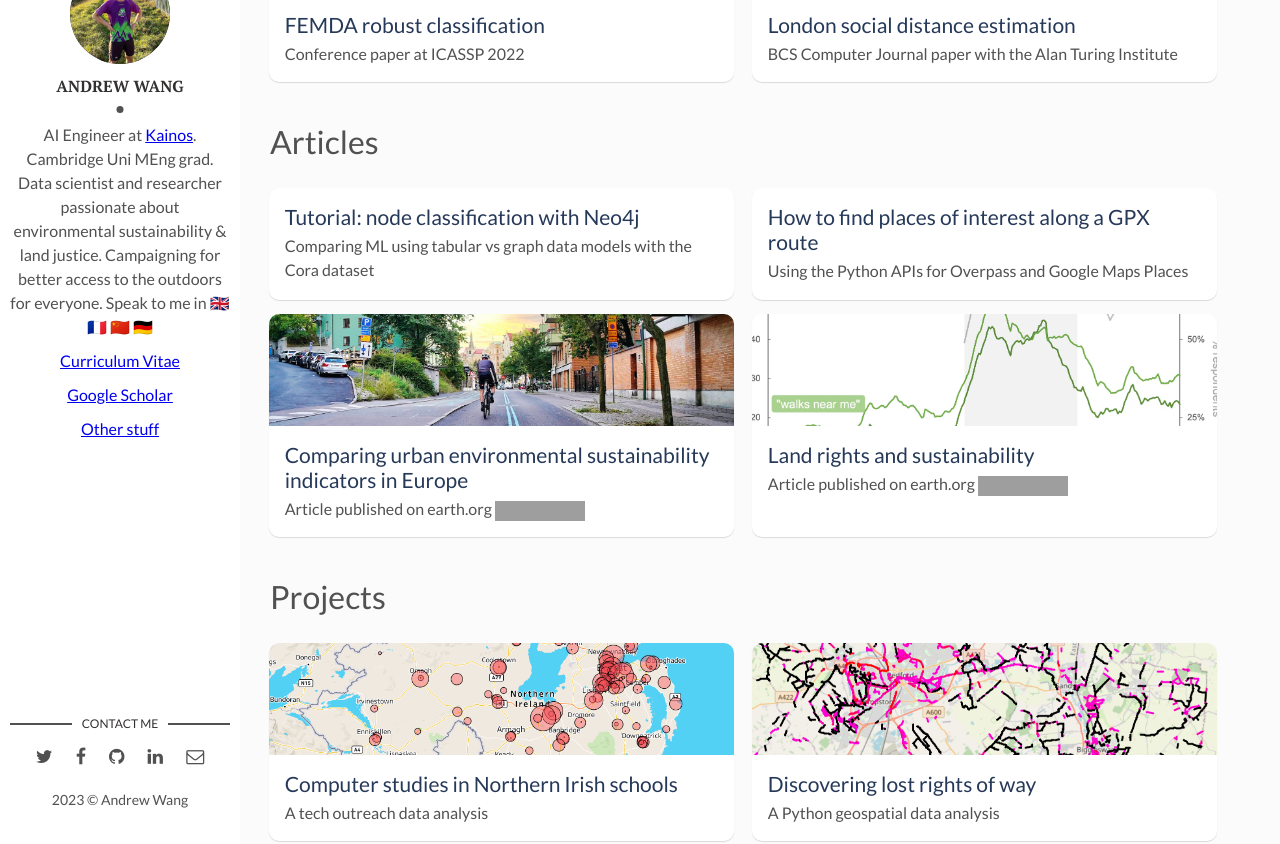
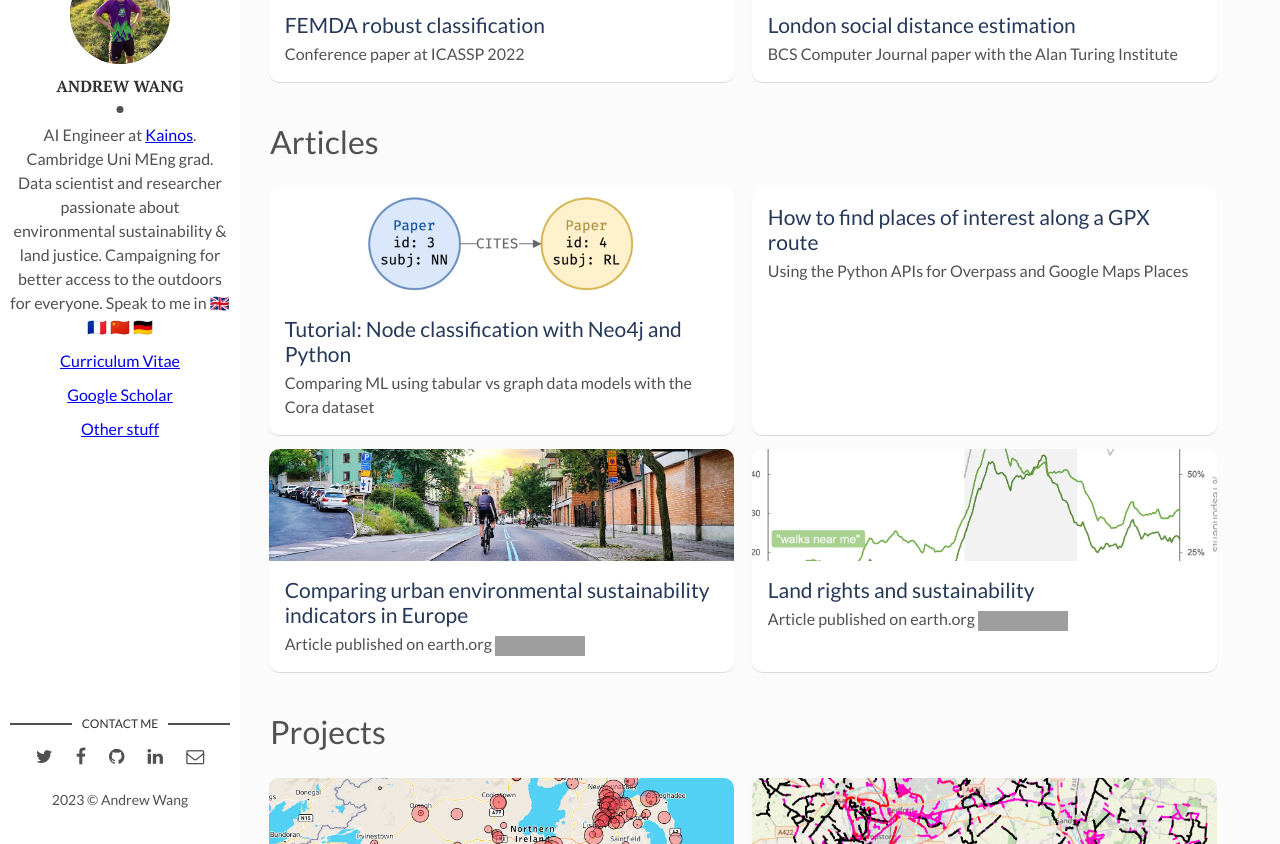
Before and after one commit to Andrewwango/andrewwango.github.io, a Jekyll site: the page built from index.html, in a window 1280 px wide and 900 px high, scrolled down 407 px, cut to the strip 56-900 px from the top of the window. Built offline with Jekyll 4.4.1, drawn with Linux system fonts in a browser that asks for light colours; the list of posts is cut into pages by our own code; grey boxes are pictures that could not be loaded.

Commit message:
add neo4j cover image

```diff
--- a/_posts/2023-02-25-neo4j-cora-demo.md
+++ b/_posts/2023-02-25-neo4j-cora-demo.md
@@ -2,9 +2,9 @@
 layout: redirected
 redirect_to:  https://andrewwango.github.io/neo4j-demos/rendered/cora/demo.html
 type: article
-title: "Tutorial: node classification with Neo4j"
+title: "Tutorial: Node classification with Neo4j and Python"
 date: 2023-02-25 00:00:00 +0000
 description: Comparing ML using tabular vs graph data models with the Cora dataset
-img:
+img: neo4j-cora-demo_cover.png
 tags: [data, tutorial]
 ---
```
Also changed, not shown: assets/img/neo4j-cora-demo_cover.png (added).
